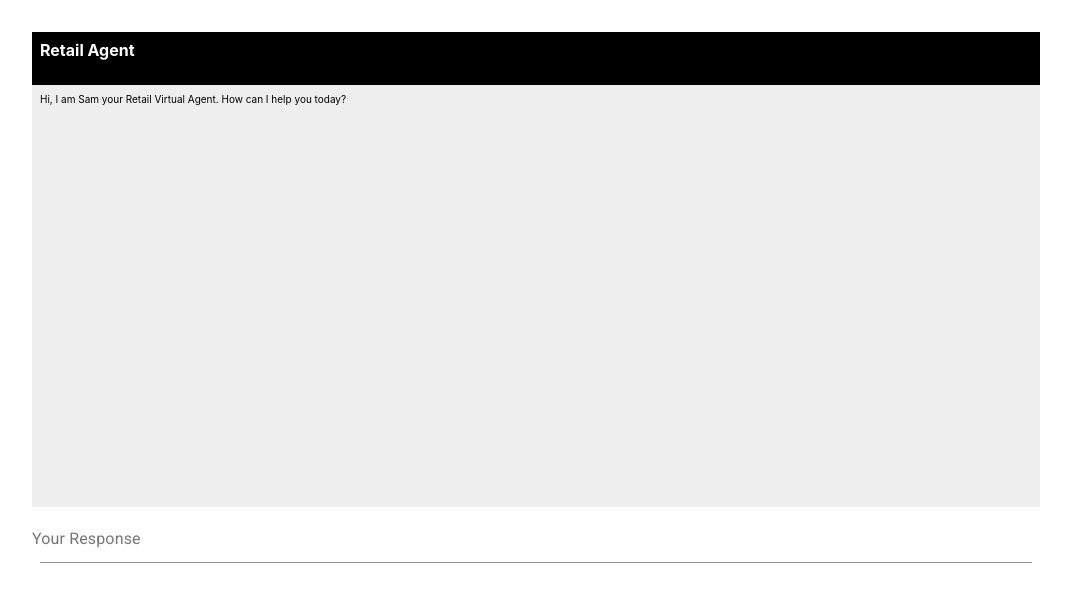
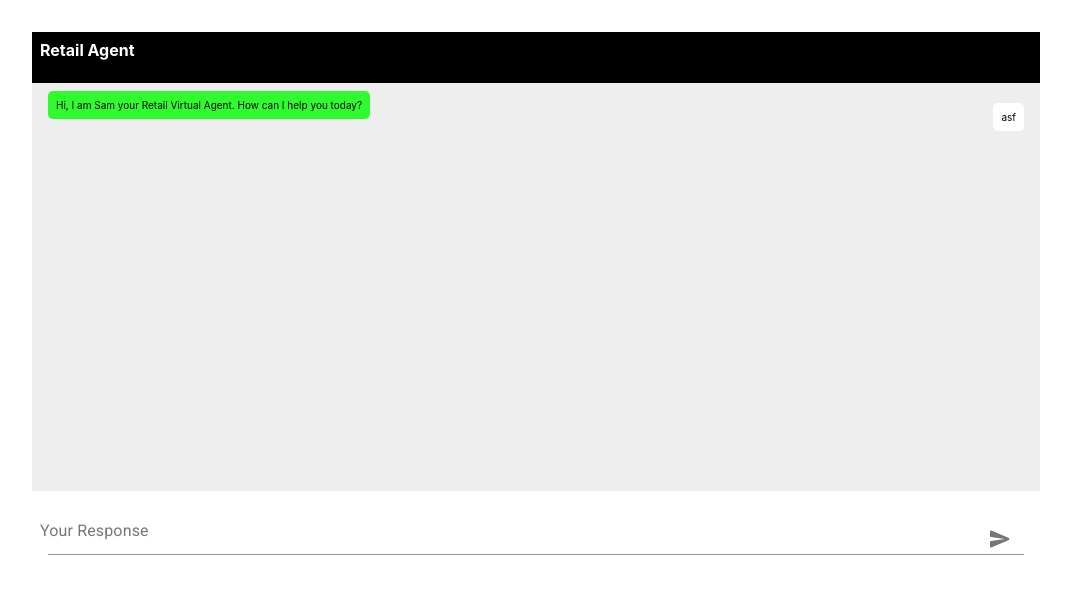
Before and after one commit to JaspreetSingh1999/retailAgent, a React (Create React App) app: page / in a window 1280 px wide. Shown: the top 602 px of the page, without its empty margins (0-1071 px from the left). Built offline with nearby package versions, Linux system fonts and the light colour scheme.

Commit message:
chat and responses functional

```diff
--- a/package.json
+++ b/package.json
@@ -4,6 +4,7 @@
   "private": true,
   "dependencies": {
     "@material-ui/core": "^4.11.4",
+    "@material-ui/icons": "^4.11.2",
     "@testing-library/jest-dom": "^5.12.0",
     "@testing-library/react": "^11.2.7",
     "@testing-library/user-event": "^12.8.3",
--- a/src/App.js
+++ b/src/App.js
@@ -2,10 +2,18 @@ import logo from './logo.svg';
 import './App.css';
 
 import {React, useState} from 'react';
+import clsx from 'clsx';
+
 import { makeStyles } from '@material-ui/core/styles';
 import Paper from '@material-ui/core/Paper';
 import Grid from '@material-ui/core/Grid';
 import TextField from '@material-ui/core/TextField';
+import IconButton from '@material-ui/core/IconButton';
+import InputAdornment from '@material-ui/core/InputAdornment';
+import FormControl from '@material-ui/core/FormControl';
+import Input from '@material-ui/core/Input';
+import InputLabel from '@material-ui/core/InputLabel';
+import SendRoundedIcon from '@material-ui/icons/SendRounded';
 
 const useStyles = makeStyles((theme) => ({
   root: {
@@ -29,7 +37,7 @@ const useStyles = makeStyles((theme) => ({
     fontWeight: 'bold'
   },
   chats: {
-    padding: '.5rem',
+    padding: '1rem',
     backgroundColor: '#eee',
     height: '80%'
   },
@@ -44,12 +52,44 @@ const useStyles = makeStyles((theme) => ({
     textAlign: 'center',
     color: theme.palette.text.secondary,
   },
+  margin: {
+    margin: theme.spacing(1),
+  },
+  withoutLabel: {
+    marginTop: theme.spacing(3),
+  },
+  textField: {
+    // width: '25ch',
+  },
+  userChat: {
+    padding: '.5rem',
+    borderRadius: '.3rem',
+    backgroundColor: '#fff',
+    textAlign: 'right',
+    marginBottom: '.5rem'
+  },
+  agentChat: {
+    padding: '.5rem',
+    borderRadius: '.3rem',
+    backgroundColor: 'rgba(0,256,0,.8)',
+    textAlign: 'left',
+    marginBottom: '.5rem'
+  }
 }));
+
 
 function App() {
   const classes = useStyles();
 
   const [userTextResponse, setuserTextResponse] = useState();
+  const [chats, setChats] = useState(["Hi, I am Sam your Retail Virtual Agent. How can I help you today?", "asf"]);
+
+  const handleUserResponse = () => {
+    setChats([
+      ...chats,
+      userTextResponse
+    ])
+  }
 
   return (
     <div className={classes.root}>
@@ -61,14 +101,45 @@ function App() {
               Retail Agent
             </header>
             <div className={classes.chats}>
-              Hi, I am Sam your Retail Virtual Agent. How can I help you today?
+              {
+                chats.length != 0
+                ?
+                chats.map((chat, i) => {
+                  if ((i % 2) != 0)
+                    return <div style={{textAlign: 'right', marginBottom: '2rem'}}><span className={classes.userChat}>{chat}</span></div>
+                  else
+                    return <div><span className={classes.agentChat}>{chat}</span></div>
+                })
+                :
+                ''
+              }
             </div>
-            <TextField
+            <FormControl
+              className={clsx(classes.margin, classes.textField, classes.userTextInput)}>
+              <InputLabel htmlFor="standard-adornment-password">Your Response</InputLabel>
+              <Input
+                id="standard-adornment-password"
+                type='text'
+                value={userTextResponse}
+                onChange={(event) => {setuserTextResponse(event.target.value)}}
+                endAdornment={
+                  <InputAdornment position="end">
+                    <IconButton
+                      aria-label="Send"
+                      onClick={handleUserResponse}
+                    >
+                      <SendRoundedIcon></SendRoundedIcon>
+                    </IconButton>
+                  </InputAdornment>
+                }
+              />
+            </FormControl>
+            {/* <TextField
               id="standard-basic"
               label="Your Response"
               className={classes.userTextInput}
               value={userTextResponse}
-              onChange={(event) => {setuserTextResponse(event.target.value)}} />
+              onChange={(event) => {setuserTextResponse(event.target.value)}} /> */}
           {/* </Grid> */}
         </form>
         </Grid>
```
Also changed, not shown: 1 other file (tests, documents, lock files or other folders).
